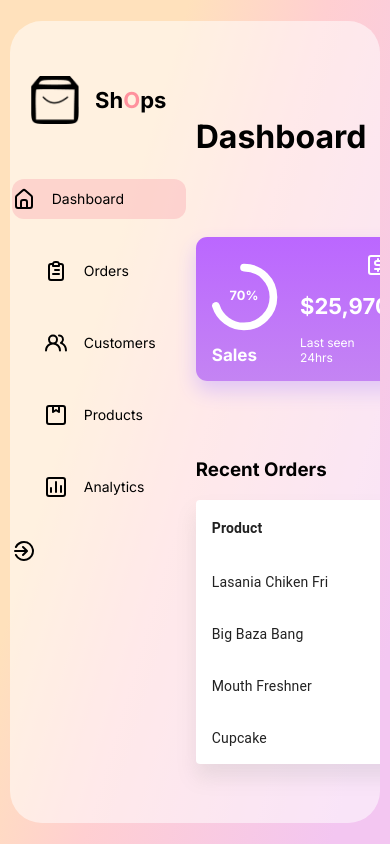
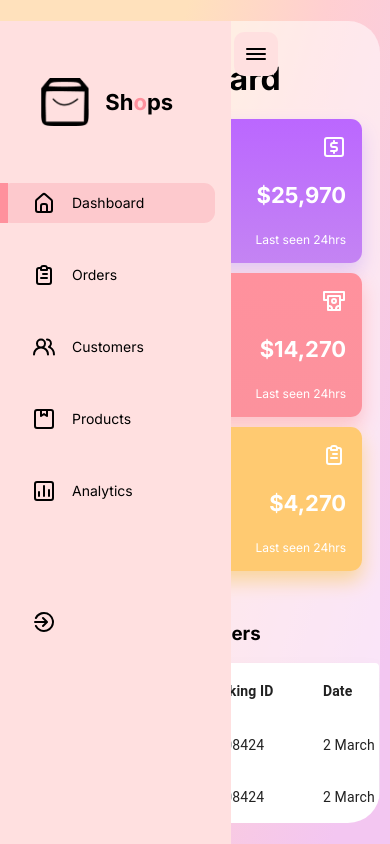
Before and after one commit to EliusCaleb/reactdashboard, a React (Create React App) app: page / in a window 390 px wide. Built offline with nearby package versions, Linux system fonts and the light colour scheme.

Commit message:
adding media querry to all components

```diff
--- a/src/App.css
+++ b/src/App.css
@@ -34,3 +34,15 @@
   gap:10px
 
 }
+@media screen and (max-width: 1200px) {
+  .appGlass{
+    grid-template-columns: 10% 50% auto;
+    overflow-y: scroll;
+  }
+}
+
+@media screen and (max-width: 768px) {
+  .appGlass{
+    grid-template-columns: 1fr;
+  }
+}
--- a/src/components/Card/Card.css
+++ b/src/components/Card/Card.css
@@ -89,3 +89,20 @@
 .chartContainer{
     width: 70%;
 }
+
+@media screen and (max-width: 1200px) {
+    .expand {
+      top: 2rem;
+      height: 45vh;
+      left: 6rem;
+    }
+}
+
+ @media screen and (max-width: 768px) {
+    .expand {
+      top: 8rem;
+      height: 50%;
+      left: 25px;
+      width: 80%;
+    }
+}
--- a/src/components/Cards/Cards.css
+++ b/src/components/Cards/Cards.css
@@ -7,3 +7,18 @@
 
 
 }
+@media screen and (max-width: 1200px) {
+  .cards{
+    flex-direction: column;
+  }
+  .parentContainer{
+    height: 9rem;
+  }
+}
+
+@media screen and (max-width: 768px)
+{
+  .cards{
+    width: 90%;
+  }
+}
--- /dev/null
+++ b/src/components/CustomerReview/CustomerReview.jsx
@@ -0,0 +1,65 @@
+import React from 'react';
+import './CustomerReview.css';
+import Chart from "react-apexcharts";
+
+const CustomerReview = () => {
+    const data = {
+        series: [
+          {
+            name: "Review",
+            data: [10, 50, 30, 90, 40, 120, 100],
+          },
+        ],
+        options: {
+          chart: {
+            type: "area",
+            height: "auto",
+          },
+
+          fill: {
+            colors: ["#fff"],
+            type: "gradient",
+          },
+          dataLabels: {
+            enabled: false,
+          },
+          stroke: {
+            curve: "smooth",
+            colors: ["#ff929f"],
+          },
+          tooltip: {
+            x: {
+              format: "dd/MM/yy HH:mm",
+            },
+          },
+          grid: {
+            show: false,
+          },
+          xaxis: {
+            type: "datetime",
+            categories: [
+              "2018-09-19T00:00:00.000Z",
+              "2018-09-19T01:30:00.000Z",
+              "2018-09-19T02:30:00.000Z",
+              "2018-09-19T03:30:00.000Z",
+              "2018-09-19T04:30:00.000Z",
+              "2018-09-19T05:30:00.000Z",
+              "2018-09-19T06:30:00.000Z",
+            ],
+          },
+          yaxis: {
+            show: false
+          },
+          toolbar:{
+            show: false
+          }
+        },
+      };
+  return (
+    <div className="CustomerReview">
+    <Chart options={data.options} series={data.series} type="area" />
+    </div>
+  )
+}
+
+export default CustomerReview
--- a/src/components/MainDashboard.js/MainDashboard.css
+++ b/src/components/MainDashboard.js/MainDashboard.css
@@ -6,3 +6,17 @@
     margin-top:0;
 
 }
+
+@media screen and (max-width: 1200px) {
+    .MminDash{
+        justify-content:flex-start;
+        margin-top: 2rem;
+    }
+}
+
+@media screen and (max-width: 768px)
+{
+    .mainDash{
+        align-items: center;
+    }
+}
--- a/src/components/RightSide/RightSide.jsx
+++ b/src/components/RightSide/RightSide.jsx
@@ -1,5 +1,6 @@
 import React from 'react';
 import Updates from '../Updates/Updates';
+import CustomerReview from '../CustomerReview/CustomerReview';
 
 const RightSide = () => {
   return (
@@ -9,8 +10,8 @@ const RightSide = () => {
                <Updates/>
              </div>
              <div className=''>
-              <h2>Customers Reviews</h2>
-
+              <h2>Customer Reviews</h2>
+               <CustomerReview/>
              </div>
     </div>
   )
--- a/src/components/Sidebar.css
+++ b/src/components/Sidebar.css
@@ -1,50 +1,55 @@
-.sidebar{
+.sidebar {
     display: flex;
     flex-direction: column;
     position: relative;
     padding-top: 4rem;
     transition: all 300ms ease;
-    margin-left: 2px;
   }
-.logo{
+  /* logo */
+  .bars{
+    display: none;
+  }
+
+  .logo {
     display: flex;
     height: 5rem;
     font-weight: bold;
     font-size: 22px;
-    gap:1rem;
+    gap: 1rem;
     align-items: center;
     justify-content: center;
     height: 4%;
   }
-
-.logo >img{
-    height:3rem;
-    width: 3rem;
-}
-.logo>span>span{
-    color: var(--pink)
+  .logo > span > span {
+    color: var(--pink);
   }
 
-.menu{
+  .logo > img {
+    width: 3rem;
+    height: 3rem;
+  }
+
+
+  /* menu */
+  .menu {
     margin-top: 4rem;
-
     display: flex;
     flex-direction: column;
     gap: 2rem;
   }
-.menuItems{
-    display:flex;
+  .menuItem {
+    display: flex;
     align-items: center;
-    gap:1rem;
+    gap: 1rem;
+    height: 2.5rem;
     margin-left: 2rem;
-    height: 2.5rem;
     position: relative;
     transition: all 300ms ease;
+    border-radius: 0.7rem;
     font-size: 14px;
-    border-radius: 0.75rem;
   }
 
-.menuItems:hover{
+  .menuItem:hover {
     cursor: pointer;
   }
 
@@ -54,15 +59,59 @@
     width: 100%;
   }
 
-.active{
-    background-color: var(--activeItem);
+  .active {
+    background: var(--activeItem);
     margin-left: 0;
   }
-
-.active ::before{
+  .active::before {
     content: "";
     width: 8px;
     height: 100%;
-    background-color: var(--pink);
-    margin-right: calc(1rem-  8px);
+    background: var(--pink);
+    margin-right: calc(1rem - 8px);
   }
+
+
+  /* Tablets */
+@media screen and (max-width: 1200px) {
+    .menuItem>span{
+      display: none;
+    }
+    .logo{
+      display: none;
+    }
+}
+
+@media screen and (max-width: 768px) {
+    .sidebar{
+      position: fixed;
+      z-index: 9;
+      background: #ffe0e0;
+      width: 55%;
+      padding-right: 1rem;
+      height: 100%;
+    }
+    .menuItem>span{
+      display: block;
+    }
+    .logo{
+      display: flex;
+    }
+    .menu .menuItem:last-child {
+      position: relative;
+      margin-top: 6rem;
+    }
+    .bars{
+      display: flex;
+      position: fixed;
+      top: 2rem;
+      left:60%;
+      background:#ffe0e0;
+      padding:10px;
+      border-radius: 10px;
+      z-index: 9;
+    }
+    .close{
+      left: -60%;
+    }
+}
--- a/src/components/Sidebar.jsx
+++ b/src/components/Sidebar.jsx
@@ -1,47 +1,63 @@
-import React,{useState} from 'react';
-import logo from '../assets/logo.png';
-import './Sidebar.css';
-import { UilSignOutAlt} from '@iconscout/react-unicons'
-import { SidebarData } from './data/data';
+import React, { useState } from "react";
+import "./Sidebar.css";
+import Logo from "../assets/logo.png";
+import { UilSignOutAlt } from "@iconscout/react-unicons";
+import { SidebarData } from "./data/data";
+import { UilBars } from "@iconscout/react-unicons";
+import { motion } from "framer-motion";
 
 const Sidebar = () => {
-    const [selected, setSelected] = useState(0)
+  const [selected, setSelected] = useState(0);
+
+  const [expanded, setExpaned] = useState(true)
+
+  const sidebarVariants = {
+    true: {
+      left : '0'
+    },
+    false:{
+      left : '-60%'
+    }
+  }
+  console.log(window.innerWidth)
   return (
-    <div className='sidebar'>
-        {/* logo */}
-        <div className='logo'>
-          <img src={logo} alt=''/>
-          <span>
-            Sh<span>O</span>ps
-          </span>
+    <>
+      <div className="bars" style={expanded?{left: '60%'}:{left: '5%'}} onClick={()=>setExpaned(!expanded)}>
+        <UilBars />
+      </div>
+    <motion.div className='sidebar'
+    variants={sidebarVariants}
+    animate={window.innerWidth<=768?`${expanded}`:''}
+    >
+      {/* logo */}
+      <div className="logo">
+        <img src={Logo} alt="logo" />
+        <span>
+          Sh<span>o</span>ps
+        </span>
+      </div>
+
+      <div className="menu">
+        {SidebarData.map((item, index) => {
+          return (
+            <div
+              className={selected === index ? "menuItem active" : "menuItem"}
+              key={index}
+              onClick={() => setSelected(index)}
+            >
+              <item.icon />
+              <span>{item.heading}</span>
+            </div>
+          );
+        })}
+        {/* signoutIcon */}
+        <div className="menuItem">
+          <UilSignOutAlt />
         </div>
-        {/* menu */}
-        <div className='menu'>
-               { SidebarData.map((item, index)=>{
-                   console.log(item)
-                  return(
-                    <div className={ selected=== index ? ` menuItems active`: 'menuItems'}
-                     key={index}
-                      onClick={()=> setSelected(index )}>
-                        <item.icon/>
-                        <span>
-                            {item.heading}
-                        </span>
-                    </div>
+      </div>
+    </motion.div>
+    </>
+  );
+};
 
-                  )
-               })}
-               <div className='menuitems'>
-                <UilSignOutAlt/>
-
-               </div>
-
-
-            </div>
-
-
-    </div>
-  )
-}
-
-export default Sidebar
+export default Sidebar;
--- a/src/components/Table/Table.css
+++ b/src/components/Table/Table.css
@@ -19,3 +19,21 @@
     padding: 8px;
     border-radius: 9px;
   }
+
+  @media screen and (max-width: 1200px) {
+    .Table {
+      width: 170%;
+      margin-top: 2rem;
+    }
+  }
+
+
+  @media screen and (max-width: 768px) {
+    .Table{
+      position: relative;
+      display: flex;
+      flex-direction: column;
+      align-items: center;
+      width: 23rem;
+    }
+  }
```
Also changed, not shown: src/components/RightSide/RightSide.css (+19 -0 lines), src/components/CustomerReview/CustomerReview.css (added). Lines whose indentation alone changed are shown as unchanged.
